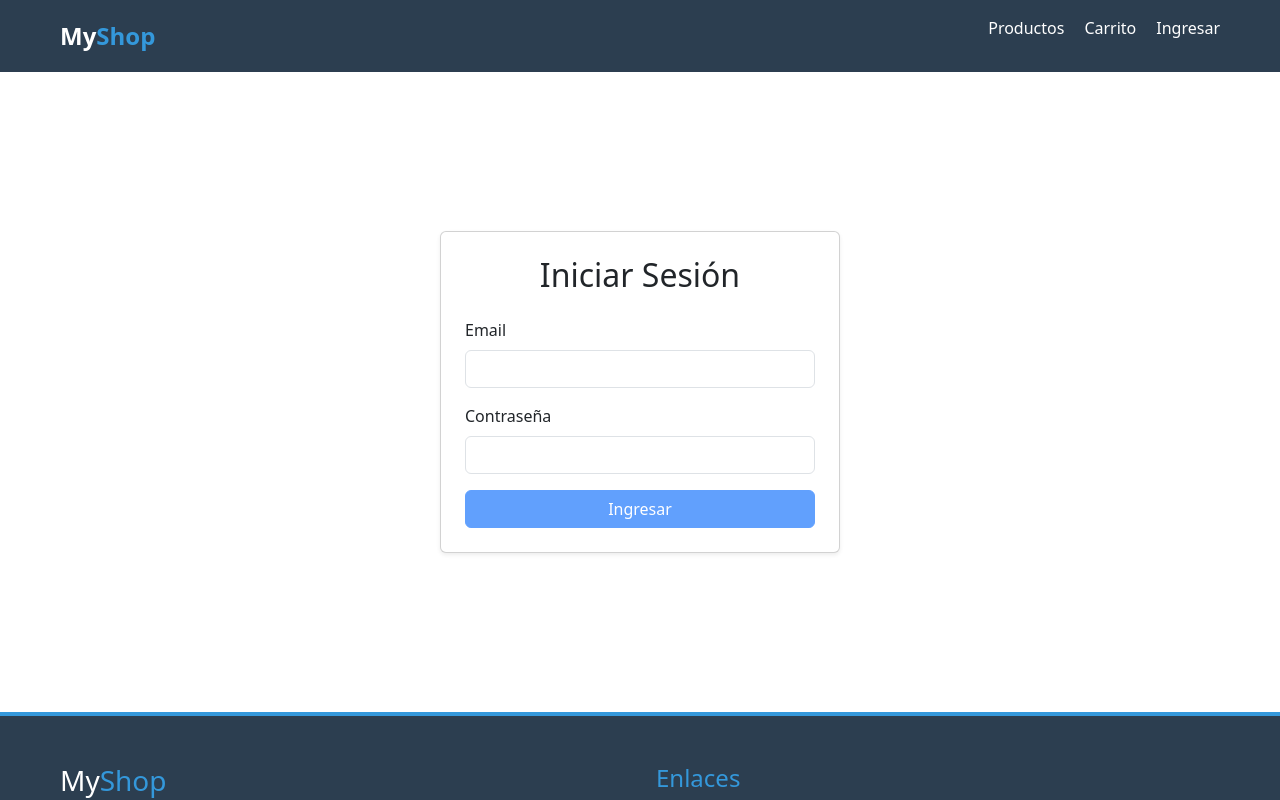
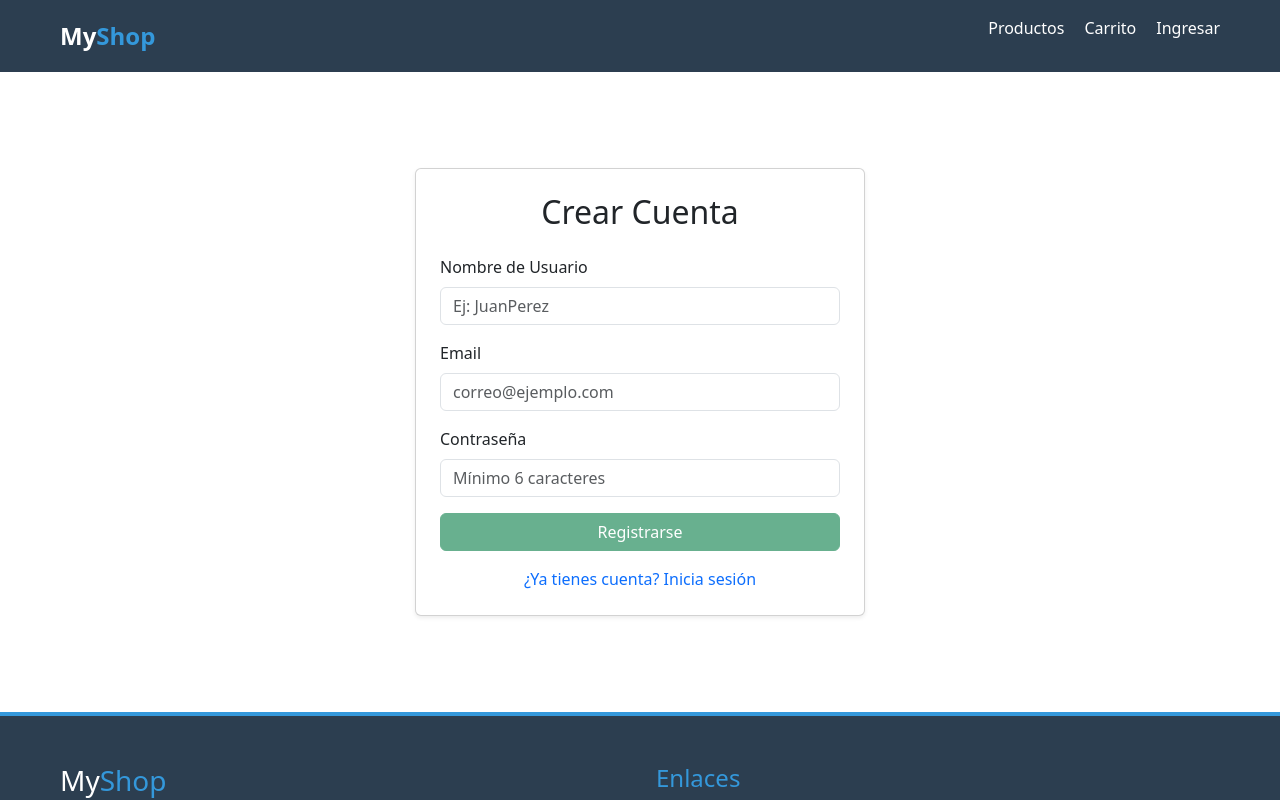
Before and after one commit to agus25varela/MyShop-project, an Angular app in the folder proyecto-angular-tecnico/: page /auth/register in a window 1280 px wide. Before the commit this address led to /auth/login. Shown: the top 800 px of the page. Built offline with nearby package versions, Linux system fonts and the light colour scheme.

Commit message:
feat: register + login para nuevos usuarios

```diff
--- a/proyecto-angular-tecnico/src/app/app.routes.ts
+++ b/proyecto-angular-tecnico/src/app/app.routes.ts
@@ -1,5 +1,6 @@
 import { Routes } from '@angular/router';
 import { LoginComponent } from './features/auth/login/login.component';
+import { RegisterComponent } from './features/auth/register/register.component';
 import { ProductListComponent } from './features/products/product-list/product-list.component';
 import { authGuard } from './core/guards/auth-guard';
 
@@ -7,12 +8,15 @@ export const routes: Routes = [
   { path: 'auth/login',
     component: LoginComponent },
 
+  { path: 'auth/register',
+    component: RegisterComponent },
+
   { path: 'products',
-    component: ProductListComponent,
-  canActivate: [authGuard] }, //Solo entran si están logueados
+    component: ProductListComponent},
+    //canActivate: [authGuard] , //Solo entran si están logueados
 
   { path: '',
-    redirectTo: '/auth/login',
+    redirectTo: 'products',
     pathMatch: 'full' },
 
   {
--- a/proyecto-angular-tecnico/src/app/core/services/auth.service.ts
+++ b/proyecto-angular-tecnico/src/app/core/services/auth.service.ts
@@ -24,4 +24,9 @@ export class AuthService {
   isLoggedIn(): boolean {
     return !!localStorage.getItem('token');
   }
+
+  register(userData: any): Observable<any> {
+  return this.http.post('http://localhost:8080/api/auth/register', userData);
 }
+
+}
--- a/proyecto-angular-tecnico/src/app/features/auth/login/login.component.html
+++ b/proyecto-angular-tecnico/src/app/features/auth/login/login.component.html
@@ -1,16 +1,29 @@
 <div class="container d-flex justify-content-center align-items-center" style="min-height: 80vh;">
   <div class="card p-4 shadow-sm" style="width: 100%; max-width: 400px;">
     <h2 class="text-center mb-4">Iniciar Sesión</h2>
+
     <form [formGroup]="loginForm" (ngSubmit)="onSubmit()">
       <div class="mb-3">
         <label class="form-label">Email</label>
         <input type="email" formControlName="email" class="form-control" [class.is-invalid]="loginForm.get('email')?.invalid && loginForm.get('email')?.touched">
       </div>
-      <div class="mb-3">
+
+      <div class="mb-4">
         <label class="form-label">Contraseña</label>
         <input type="password" formControlName="password" class="form-control" formControlName="password">
       </div>
-      <button type="submit" class="btn btn-primary w-100" [disabled]="loginForm.invalid">Ingresar</button>
+
+      <button type="submit" class="btn btn-primary w-100 mb-3" [disabled]="loginForm.invalid">
+        Ingresar
+      </button>
+
+      <hr>
+      <div class="text-center">
+        <p class="mb-2">¿Aún no tienes cuenta?</p>
+        <button type="button" class="btn btn-outline-success w-100" routerLink="/auth/register">
+          Crear una cuenta
+        </button>
+      </div>
     </form>
   </div>
 </div>
--- a/proyecto-angular-tecnico/src/app/features/auth/login/login.component.ts
+++ b/proyecto-angular-tecnico/src/app/features/auth/login/login.component.ts
@@ -2,12 +2,13 @@ import { Component, inject } from '@angular/core';
 import { ReactiveFormsModule, FormBuilder, Validators } from '@angular/forms';
 import { AuthService } from '../../../core/services/auth.service';
 import { Router } from '@angular/router';
+import { RouterModule } from '@angular/router';
 import { CommonModule } from '@angular/common';
 
 @Component({
     selector: 'app-login',
     standalone: true,
-    imports: [ReactiveFormsModule, CommonModule],
+    imports: [ReactiveFormsModule, CommonModule, RouterModule],
     templateUrl: './login.component.html',
     styleUrls: ['./login.component.css']
 })
--- /dev/null
+++ b/proyecto-angular-tecnico/src/app/features/auth/register/register.component.html
@@ -0,0 +1,30 @@
+<div class="container d-flex justify-content-center align-items-center" style="min-height: 80vh;">
+  <div class="card p-4 shadow-sm" style="width: 100%; max-width: 450px;">
+    <h2 class="text-center mb-4">Crear Cuenta</h2>
+
+    <form [formGroup]="registerForm" (ngSubmit)="onRegister()">
+      <div class="mb-3">
+        <label class="form-label">Nombre de Usuario</label>
+        <input type="text" formControlName="username" class="form-control" placeholder="Ej: JuanPerez">
+      </div>
+
+      <div class="mb-3">
+        <label class="form-label">Email</label>
+        <input type="email" formControlName="email" class="form-control" placeholder="correo@ejemplo.com">
+      </div>
+
+      <div class="mb-3">
+        <label class="form-label">Contraseña</label>
+        <input type="password" formControlName="password" class="form-control" placeholder="Mínimo 6 caracteres">
+      </div>
+
+      <button type="submit" class="btn btn-success w-100" [disabled]="registerForm.invalid">
+        Registrarse
+      </button>
+
+      <div class="mt-3 text-center">
+        <a routerLink="/auth/login" class="text-decoration-none">¿Ya tienes cuenta? Inicia sesión</a>
+      </div>
+    </form>
+  </div>
+</div>
--- /dev/null
+++ b/proyecto-angular-tecnico/src/app/features/auth/register/register.component.ts
@@ -0,0 +1,38 @@
+import { Component, inject } from '@angular/core';
+import { CommonModule } from '@angular/common';
+import { ReactiveFormsModule, FormBuilder, Validators } from '@angular/forms';
+import { Router, RouterModule } from '@angular/router';
+import { AuthService } from '../../../core/services/auth.service';
+
+@Component({
+  selector: 'app-register',
+  standalone: true,
+  imports: [CommonModule, ReactiveFormsModule, RouterModule],
+  templateUrl: './register.component.html'
+})
+export class RegisterComponent {
+  private fb = inject(FormBuilder);
+  private authService = inject(AuthService);
+  private router = inject(Router);
+
+  registerForm = this.fb.group({
+    username: ['', [Validators.required, Validators.minLength(3)]],
+    email: ['', [Validators.required, Validators.email]],
+    password: ['', [Validators.required, Validators.minLength(6)]]
+  });
+
+  onRegister() {
+    if (this.registerForm.valid) {
+      this.authService.register(this.registerForm.value).subscribe({
+        next: () => {
+          alert('¡Registro exitoso! Ahora puedes iniciar sesión.');
+          this.router.navigate(['/auth/login']);
+        },
+        error: (err) => {
+          console.error('Error en registro:', err);
+          alert('Error al registrar usuario. El email podría estar en uso.');
+        }
+      });
+    }
+  }
+}
--- a/proyecto-angular-tecnico/src/app/features/products/product-list/product-list.component.html
+++ b/proyecto-angular-tecnico/src/app/features/products/product-list/product-list.component.html
@@ -15,45 +15,38 @@
     <div class="card-header bg-primary text-white">
       <h3 class="mb-0">Gestión de Inventario (desde MySQL)</h3>
     </div>
-  <div class="container mt-4">
-    <div class="card p-4 mb-4 shadow-sm">
-      @if (isLoggedIn) {
-  <div class="card p-4 mb-4 shadow-sm">
-    <h4>Agregar Nuevo Producto</h4>
-    </div>
+
+    <!-- Panel de administración: visible solo si isLoggedIn -->
+    <div class="card-body">
+      <div *ngIf="isLoggedIn" class="card p-4 mb-4 shadow-sm">
+        <h4>Panel de Administración</h4>
         <div class="row g-3">
           <div class="col">
-          <input
-            type="text"
-            [(ngModel)]="nuevoProducto.nombre"
-            class="form-control"
-            placeholder="Nombre"
-          />
+            <input type="text" [(ngModel)]="nuevoProducto.nombre" class="form-control" placeholder="Nombre" />
           </div>
           <div class="col">
-          <input
-            type="number"
-            [(ngModel)]="nuevoProducto.precio"
-            class="form-control"
-            placeholder="Precio"
-          />
+            <input type="number" [(ngModel)]="nuevoProducto.precio" class="form-control" placeholder="Precio" />
           </div>
           <div class="col">
-          <input
-            type="number"
-            [(ngModel)]="nuevoProducto.stock"
-            class="form-control"
-            placeholder="Stock"
-          />
+            <input type="number" [(ngModel)]="nuevoProducto.stock" class="form-control" placeholder="Stock" />
           </div>
           <div class="col">
             <button (click)="guardar()" class="btn btn-success w-100">Guardar en DB</button>
           </div>
         </div>
       </div>
-}
+
+      <!-- Repetición de tarjetas (vistas) -->
+      <div class="row g-4 mt-3">
+        <div class="col-md-4" *ngFor="let product of productosReales">
+          <app-product-card [product]="product"></app-product-card>
         </div>
-  <div class="card-body">
+      </div>
+
+      <hr />
+
+      <!-- Tabla de productos -->
+      <div class="table-responsive mt-3">
         <table class="table table-hover">
           <thead class="table-dark">
             <tr>
@@ -75,3 +68,4 @@
       </div>
     </div>
   </div>
+</div>
--- a/proyecto-angular-tecnico/src/app/features/products/product-list/product-list.component.ts
+++ b/proyecto-angular-tecnico/src/app/features/products/product-list/product-list.component.ts
@@ -14,6 +14,9 @@ import { ProductoService } from '../../../services/producto';
 })
 export class ProductListComponent implements OnInit {
   productosReales: any[] = [];
+
+  // Control de acceso simple para mostrar panel de administración
+  isLoggedIn = false;
 
   nuevoProducto = {
     nombre: '',
@@ -60,4 +63,9 @@ export class ProductListComponent implements OnInit {
       this.nuevoProducto = { nombre: '', precio: 0, stock: 0 };
     });
   }
+
+  // Handler auxiliar (placeholder) para acciones desde las tarjetas
+  handleCart(product: any) {
+    console.log('Agregar al carrito:', product);
+  }
 }
```
Also changed, not shown: proyecto-angular-tecnico/src/app/shared/components/product-card/product-card.component.ts (line endings or trailing spaces). Lines whose indentation alone changed are shown as unchanged.
